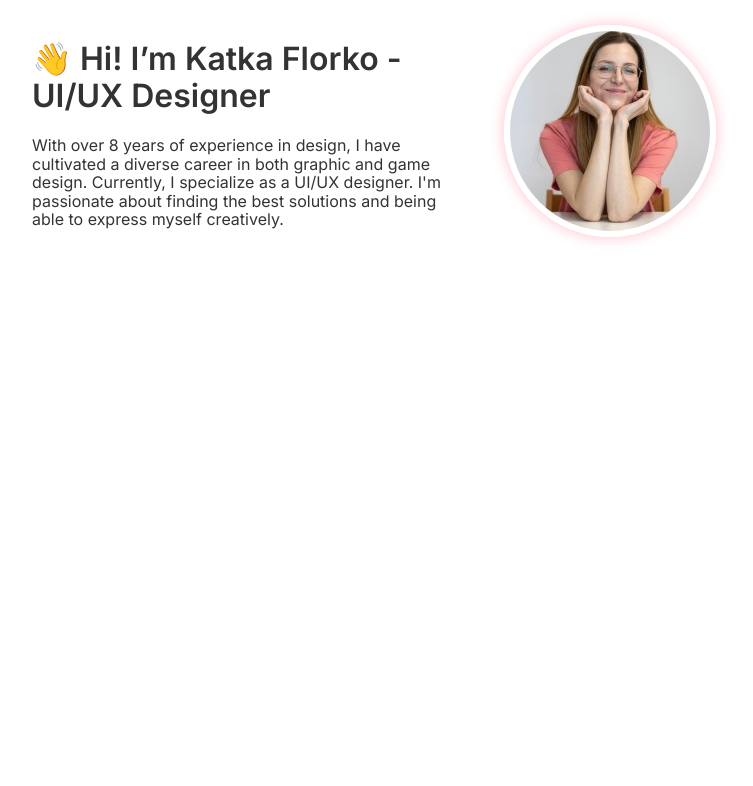
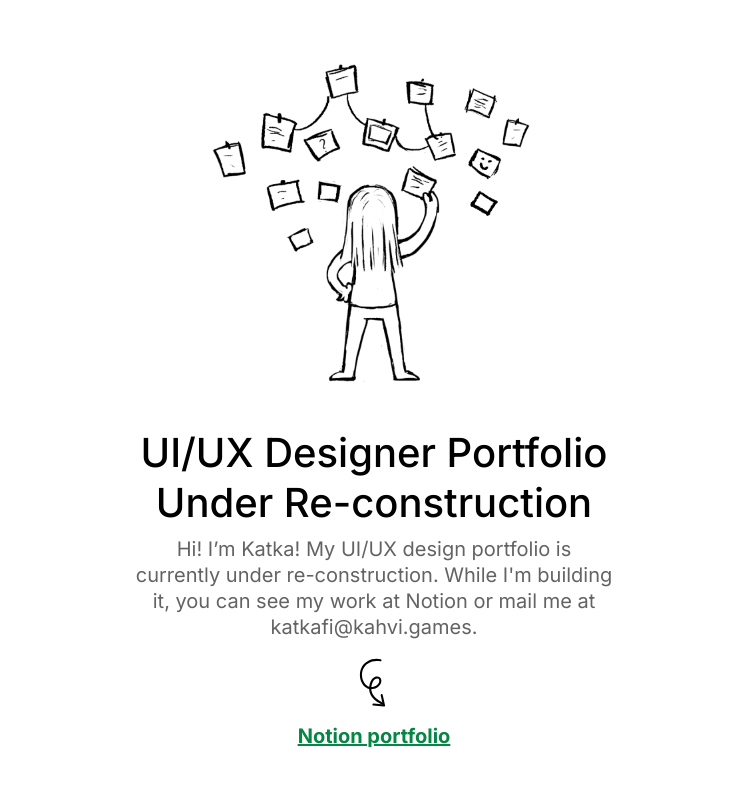
Before and after one commit to katkafi/katkafi.github.io, a website: page index.html in a window 1280 px wide. Shown: the whole page, without its empty margins (266-1019 px from the left). Drawn offline with Linux system fonts and the light colour scheme.

Commit message:
Add link to portfolio into index

```diff
--- a/index.html
+++ b/index.html
@@ -19,7 +19,7 @@
   <link rel="stylesheet" href="./reset.css" />
   <link rel="stylesheet" href="./styles.css" />
   <link rel="canonical" href="https://katkafi.github.io" />
-  <title>Katarina Florkova - UI/UX Designer</title>
+  <title>UI/UX Designer | Katarina Florkova</title>
 
   <!-- Google fonts -->
   <link rel="preconnect" href="https://fonts.googleapis.com">
@@ -39,19 +39,25 @@
   </style>
 </head>
 <body>
-  <div class="intro">
-    <div class="intro-col">
-      <h1>👋 Hi! I’m Katka Florko - UI/UX Designer</h1>
+  <main>
+    <img src="assets/re-construction-illustration.png" width="358" height="346"/>
+    <section>
+      <h1>UI/UX Designer Portfolio<br/>Under Re-construction</h1>
       <p>
-        With over 8 years of experience in design, I have cultivated a diverse career in both graphic and game design.
-        Currently, I specialize as a UI/UX designer. I'm passionate about finding the best solutions and being able
-        to express myself creatively.
+        Hi! I’m Katka! My UI/UX design portfolio is currently under re-construction.
+        While I'm building it, you can see <a rel="follow" href="https://kflorkova.notion.site/Hi-I-m-Katarina-db77a15fa2b24ee9b7a6f7c41f9ce09d" title="My portfolio at notion">my work at Notion</a>
+        or <a href="mailto:katkafi@kahvi.games" title="Email contact">mail me at katkafi@kahvi.games</a>.
       </p>
-    </div>
-    <div class="intro-col">
-      <img src="./assets/katkafi.jpg" width="200" height="200"
-        title="Katka Florko - UI/UX Designer" alt="Katka Florko smiling at you :)" />
-    </div>
-  </div>
+    </section>
+    <svg class="arrow" viewBox="0 0 39 51" width="40" height="52" fill="none" xmlns="http://www.w3.org/2000/svg">
+      <g clip-path="url(#a)" fill="#000">
+        <path d="M26.1 3.2c-7.4-1.83-15.66 1.45-19 8.53-2.75 5.83-1.5 14.13 3.43 18.45a9.88 9.88 0 0 0 9.06 2.06c3.62-.9 7.22-4.26 7.15-8.23-.06-3.45-3.61-4.84-6.49-3.53-3.26 1.49-4.77 5.44-5.3 8.76a14.3 14.3 0 0 0 2.87 11.42c2.62 3.24 6.2 5.34 9.78 7.21 1.2.63 2.1-1.26.91-1.88-4.71-2.48-10.07-5.71-11.4-11.3-.66-2.86-.24-6.08.95-8.75.6-1.32 1.45-2.69 2.75-3.4 1.3-.73 3.31-.78 3.77.92.97 3.62-3.64 6.58-6.6 6.96a7.71 7.71 0 0 1-6.79-2.5c-3.45-3.77-4.42-10.17-2.41-14.85 2.82-6.55 10.25-9.47 16.94-7.8 1.3.31 1.67-1.75.38-2.07Z"/>
+        <path d="m26.05 38.6 2.31 10.34 1.17-1.39-10.4-1.03c-1.33-.13-1.72 1.93-.38 2.06l10.4 1.03c.85.08 1.36-.59 1.18-1.39L28 37.9c-.3-1.31-2.26-.59-1.96.71Z"/>
+      </g>
+    </svg>
+    <section>
+      <a class="notion-link" rel="follow" href="https://kflorkova.notion.site/Hi-I-m-Katarina-db77a15fa2b24ee9b7a6f7c41f9ce09d" title="My portfolio at notion">Notion portfolio</a>
+    </section>
+  </main>
 </body>
 </html>
--- a/styles.css
+++ b/styles.css
@@ -1,37 +1,70 @@
-body, h1 {
-  font-family: "Inter", serif;
+* {
+  font-family: 'Inter', sans-serif;
   font-optical-sizing: auto;
   font-weight: 400;
   font-style: normal;
 }
 
-h1 {
-  font-weight: 600;
+html,
+body {
+  width: 100%;
+  height: 100%;
 }
 
-.intro {
-  margin: 20px;
+main {
+  width: 100%;
+  height: 100%;
   display: flex;
   flex-flow: column nowrap;
   justify-content: center;
   align-items: center;
-  gap: 2rem;
-
-  color: #333;
 }
 
-.intro img {
-  width: 200px;
-  height: 200px;
-  border-radius: 50%;
-  border: .4rem solid white;
-  box-shadow: 0 0 15px pink;
+h1 {
+  margin: 38px 0 8px;
+  font-family: 'Inter', sans-serif;
+  font-style: normal;
+  font-weight: 500;
+  font-size: 40px;
+  line-height: 125%;
+  text-align: center;
+  color: #000;
 }
 
-@media (min-width: 724px) {
-  .intro {
-    margin: 20px auto;
-    max-width: 684px;
-    flex-flow: row nowrap;
-  }
+p {
+  margin: 8px 0;
+  font-family: 'Inter', sans-serif;
+  font-style: normal;
+  font-weight: 400;
+  font-size: 20px;
+  line-height: 130%;
+  text-align: center;
+  color: #636363;
 }
+
+p a {
+  color: inherit;
+  text-decoration: none;
+}
+
+section {
+  margin: 0 16px;
+  max-width: 480px;
+}
+
+.arrow {
+  margin: 8px 0;
+  width: 40px;
+  height: 52px;
+}
+
+.notion-link {
+  margin: 8px 0;
+  display: inline-block;
+  font-family: 'Inter', sans-serif;
+  font-style: normal;
+  font-weight: 700;
+  font-size: 20px;
+  line-height: 120%;
+  color: #058645;
+}
```
Also changed, not shown: assets/re-construction-illustration.png (added).
